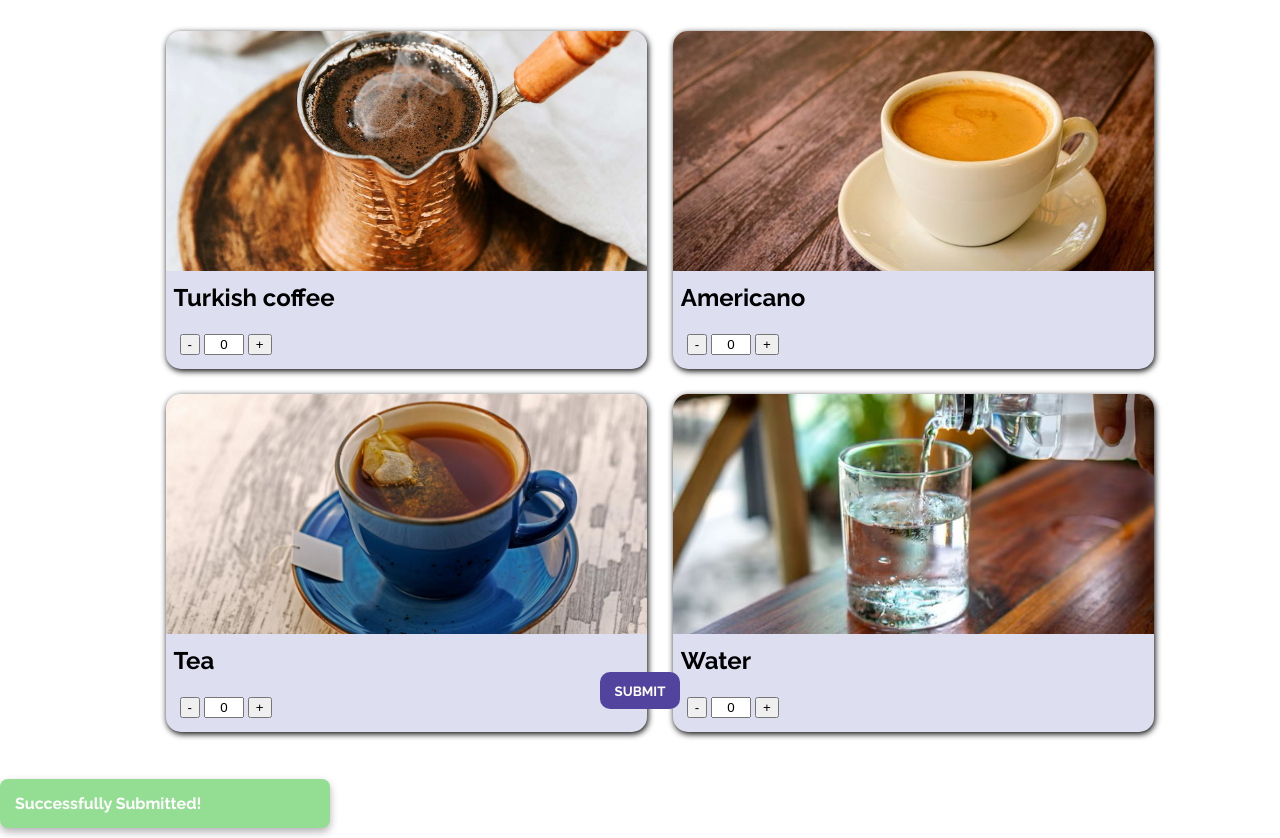
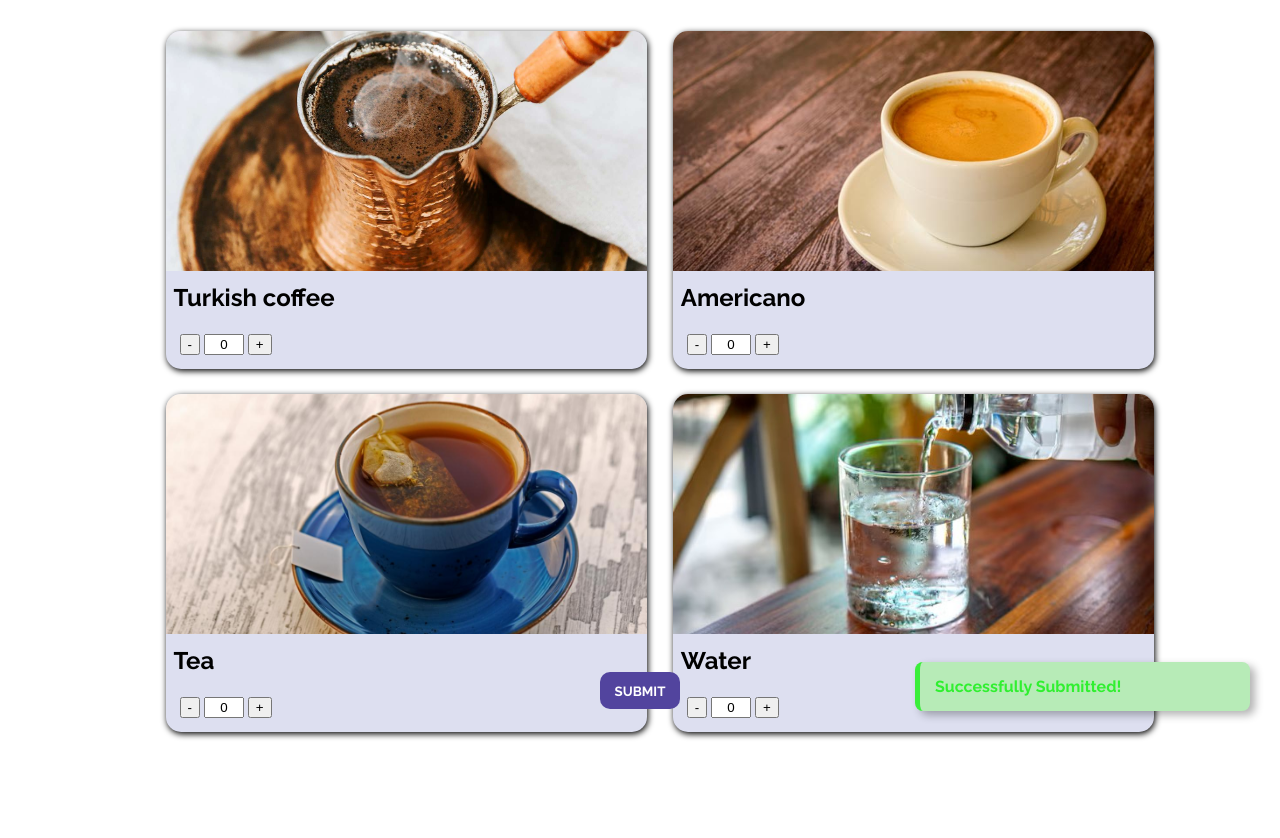
Before and after one commit to FaresArnous/Menu-simple-project, a plain HTML site: page index.html in a window 1280 px wide. Both pictures are taken after a click on the button "SUBMIT". Shown: the part 59-897 px from the top of the page. After the commit the page ends 828 px from the top, so only its background shows below. Drawn offline with nearby package versions, Linux system fonts and the light colour scheme.

Commit message:
added success toaster

```diff
--- a/style.css
+++ b/style.css
@@ -106,17 +106,22 @@ h2 {
   z-index: 1000;
 }
 .toaster {
-  color: white;
+  color: rgb(48, 239, 48);
   width: 300px;
-  background-color: rgb(147, 222, 147);
-  font-weight: 500px;
+  background-color: rgb(183, 235, 183);
+  border-left: 5px solid rgb(58, 238, 58);
+  font-weight: 500;
   margin: 10px 0;
   padding: 15px;
   border-radius: 8px;
-  box-shadow: 0 4px 8px rgba(0, 0, 0, 0.3);
+  box-shadow: 5px 4px 8px rgba(0, 0, 0, 0.3);
   display: flex;
   align-items: center;
   justify-content: space-between;
+  position: fixed;
+  bottom: 20px;
+  right: 30px;
+  z-index: 1000;
   animation: forwards 4s ease-out;
 }
 
```
